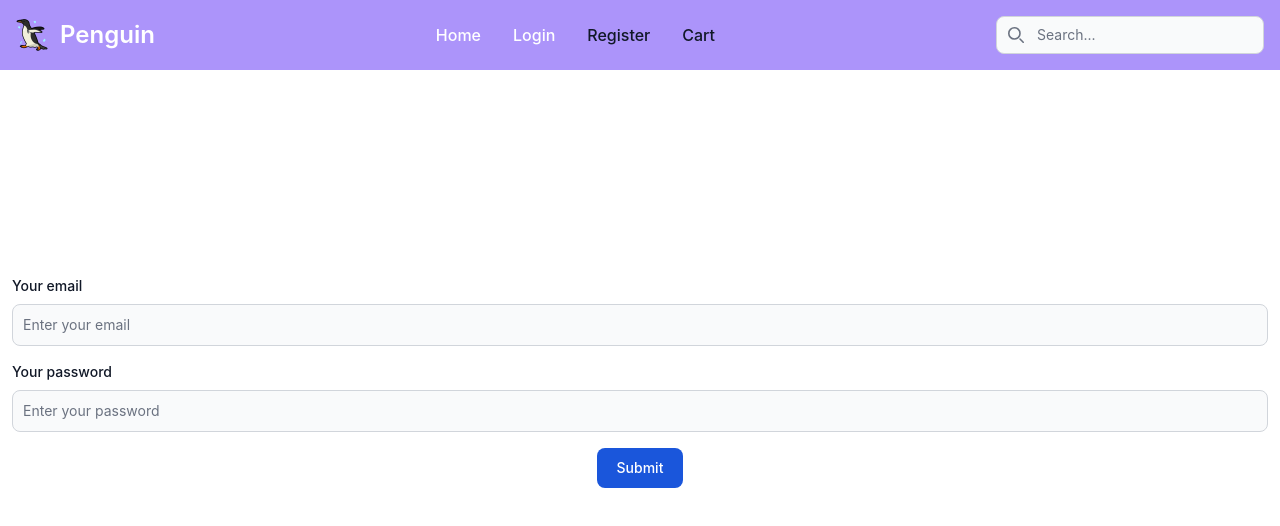
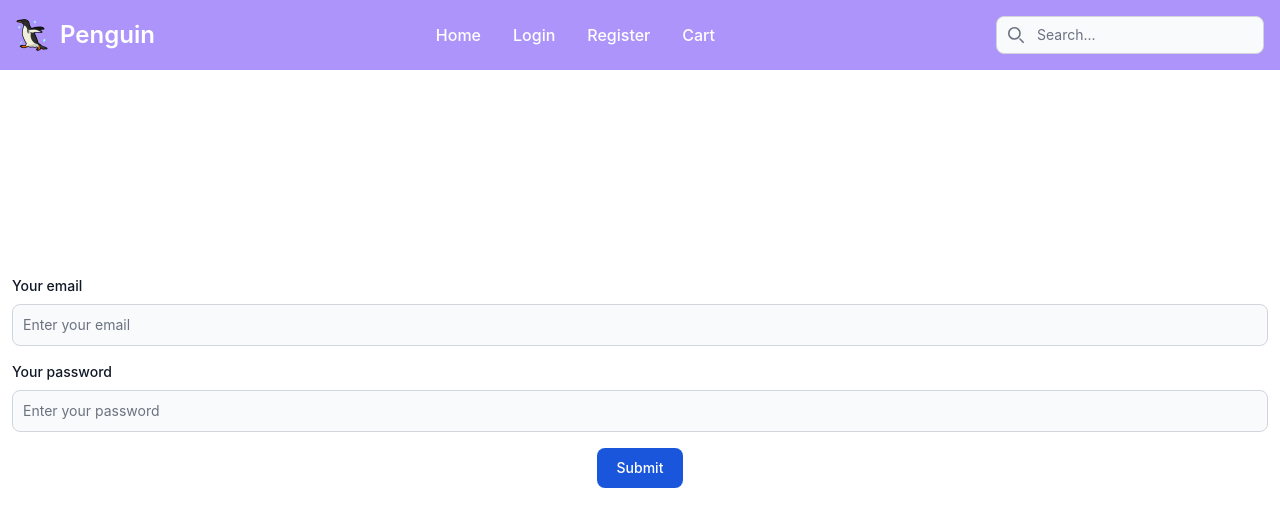
Before and after one commit to nadir-mahmud/penguin, a React (Create React App) app in the folder frontend/: page /login in a window 1280 px wide. Shown: the top 526 px of the page. Built offline with nearby package versions, Linux system fonts and the light colour scheme.

Commit message:
link color fix

```diff
--- a/frontend/src/components/AuthHeader.jsx
+++ b/frontend/src/components/AuthHeader.jsx
@@ -213,7 +213,7 @@ const AuthHeader = () => {
                 <NavLink
                   onClick={handleHomeLink}
                   to="/"
-                  className="block py-2 pl-3 pr-4 text-white  rounded md:bg-transparent md:text-white  md:focus:text-rose-300 md:p-0 md:dark:text-white"
+                  className="block py-2 pl-3 pr-4 text-white rounded hover:bg-purple-500 md:hover:bg-transparent md:text-white  md:focus:text-purple-800 md:p-0 md:dark:text-white"
                   aria-current="page"
                 >
                   Home
@@ -223,7 +223,7 @@ const AuthHeader = () => {
                 <NavLink
                   onClick={handleOrderLink}
                   to="/order"
-                  className="block py-2 pl-3 pr-4 text-white  rounded md:bg-transparent md:text-white  md:focus:text-rose-300 md:p-0 md:dark:text-white"
+                  className="block py-2 pl-3 pr-4 text-white rounded hover:bg-purple-500 md:hover:bg-transparent md:text-white  md:focus:text-purple-800 md:p-0 md:dark:text-white"
                   aria-current="page"
                 >
                   Order
@@ -234,7 +234,7 @@ const AuthHeader = () => {
                 <NavLink
                   onClick={handleCartLink}
                   to="/cart"
-                  className="block py-2 pl-3 pr-4 text-gray-900 rounded hover:bg-gray-100 md:text-white md:hover:bg-transparent md:focus:text-rose-300 md:p-0 dark:text-white md:dark:hover:text-blue-500 dark:hover:bg-gray-700 dark:hover:text-white md:dark:hover:bg-transparent dark:border-gray-700"
+                  className="block py-2 pl-3 pr-4 text-white rounded hover:bg-purple-500  md:text-white md:hover:bg-transparent md:focus:text-purple-800 md:p-0 dark:text-white md:dark:hover:text-blue-500 dark:hover:bg-gray-700 dark:hover:text-white md:dark:hover:bg-transparent dark:border-gray-700"
                 >
                   Cart
                 </NavLink>
@@ -243,7 +243,7 @@ const AuthHeader = () => {
                 <NavLink
                   onClick={handleLogout}
                   to="/"
-                  className="block py-2 pl-3 pr-4 text-white rounded hover:bg-gray-100 md:hover:bg-transparent md:focus:text-rose-300 md:p-0 md:dark:hover:text-blue-500 dark:text-white dark:hover:bg-gray-700 dark:hover:text-white md:dark:hover:bg-transparent dark:border-gray-700"
+                  className="block py-2 pl-3 pr-4 text-white rounded hover:bg-purple-500 md:hover:bg-transparent md:focus:text-purple-800 md:p-0 md:dark:hover:text-blue-500 dark:text-white dark:hover:bg-gray-700 dark:hover:text-white md:dark:hover:bg-transparent dark:border-gray-700"
                 >
                   Logout
                 </NavLink>
--- a/frontend/src/components/InitialHeader.jsx
+++ b/frontend/src/components/InitialHeader.jsx
@@ -210,7 +210,7 @@ const InitialHeader = () => {
                 <NavLink
                   onClick={handleHomeLink}
                   to="/"
-                  className="block py-2 pl-3 pr-4 text-white  rounded md:bg-transparent md:text-white  md:focus:text-rose-300 md:p-0 md:dark:text-white"
+                  className="block py-2 pl-3 pr-4 text-white  rounded hover:bg-purple-500 md:hover:bg-transparent md:text-white  md:focus:text-purple-800 md:p-0 md:dark:text-white"
                   aria-current="page"
                 >
                   Home
@@ -220,7 +220,7 @@ const InitialHeader = () => {
                 <NavLink
                   onClick={handleLoginLink}
                   to="/login"
-                  className="block py-2 pl-3 pr-4 text-white rounded hover:bg-gray-100 md:hover:bg-transparent md:focus:text-rose-300 md:p-0 md:dark:hover:text-blue-500 dark:text-white dark:hover:bg-gray-700 dark:hover:text-white md:dark:hover:bg-transparent dark:border-gray-700"
+                  className="block py-2 pl-3 pr-4 text-white rounded hover:bg-purple-500 md:hover:bg-transparent md:focus:text-purple-800 md:p-0 md:dark:hover:text-blue-500 dark:text-white dark:hover:bg-gray-700 dark:hover:text-white md:dark:hover:bg-transparent dark:border-gray-700"
                 >
                   Login
                 </NavLink>
@@ -229,7 +229,7 @@ const InitialHeader = () => {
                 <NavLink
                   onClick={handleRegisterLink}
                   to="/register"
-                  className="block py-2 pl-3 pr-4 text-gray-900 rounded hover:bg-gray-100 md:text-white md:hover:bg-transparent md:focus:text-rose-300 md:p-0 dark:text-white md:dark:hover:text-blue-500 dark:hover:bg-gray-700 dark:hover:text-white md:dark:hover:bg-transparent dark:border-gray-700"
+                  className="block py-2 pl-3 pr-4 text-white rounded hover:bg-purple-500 md:text-white md:hover:bg-transparent md:focus:text-purple-800 md:p-0 dark:text-white md:dark:hover:text-blue-500 dark:hover:bg-gray-700 dark:hover:text-white md:dark:hover:bg-transparent dark:border-gray-700"
                 >
                   Register
                 </NavLink>
@@ -237,7 +237,7 @@ const InitialHeader = () => {
               <li>
                 <NavLink
                   to="/login"
-                  className="block py-2 pl-3 pr-4 text-gray-900 rounded hover:bg-gray-100 md:text-white md:hover:bg-transparent md:focus:text-rose-300 md:p-0 dark:text-white md:dark:hover:text-blue-500 dark:hover:bg-gray-700 dark:hover:text-white md:dark:hover:bg-transparent dark:border-gray-700"
+                  className="block py-2 pl-3 pr-4 text-white rounded hover:bg-purple-500 md:text-white md:hover:bg-transparent md:focus:text-purple-800 md:p-0 dark:text-white md:dark:hover:text-blue-500 dark:hover:bg-gray-700 dark:hover:text-white md:dark:hover:bg-transparent dark:border-gray-700"
                 >
                   Cart
                 </NavLink>
```
